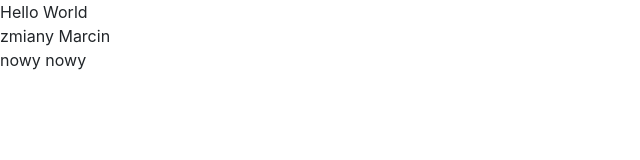
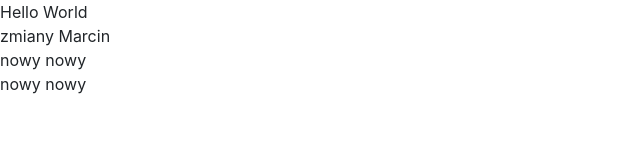
Before and after one commit to Janicek2/marcin-nauka, a plain HTML site: page index.html in a window 1280 px wide. Shown: the full height of the page, 0-640 px from the left. Drawn offline with nearby package versions, Linux system fonts and the light colour scheme.

Commit message:
Zmiana Bartka

```diff
--- a/index.html
+++ b/index.html
@@ -12,6 +12,7 @@
   <div>Hello World</div>
   <div>zmiany Marcin</div>
   <div>nowy nowy</div>
+  <div>nowy nowy</div>
     <!-- Optional JavaScript -->
     <!-- jQuery first, then Popper.js, then Bootstrap JS -->
     <script src="https://code.jquery.com/jquery-3.3.1.slim.min.js" integrity="sha384-q8i/X+965DzO0rT7abK41JStQIAqVgRVzpbzo5smXKp4YfRvH+8abtTE1Pi6jizo" crossorigin="anonymous"></script>
```
